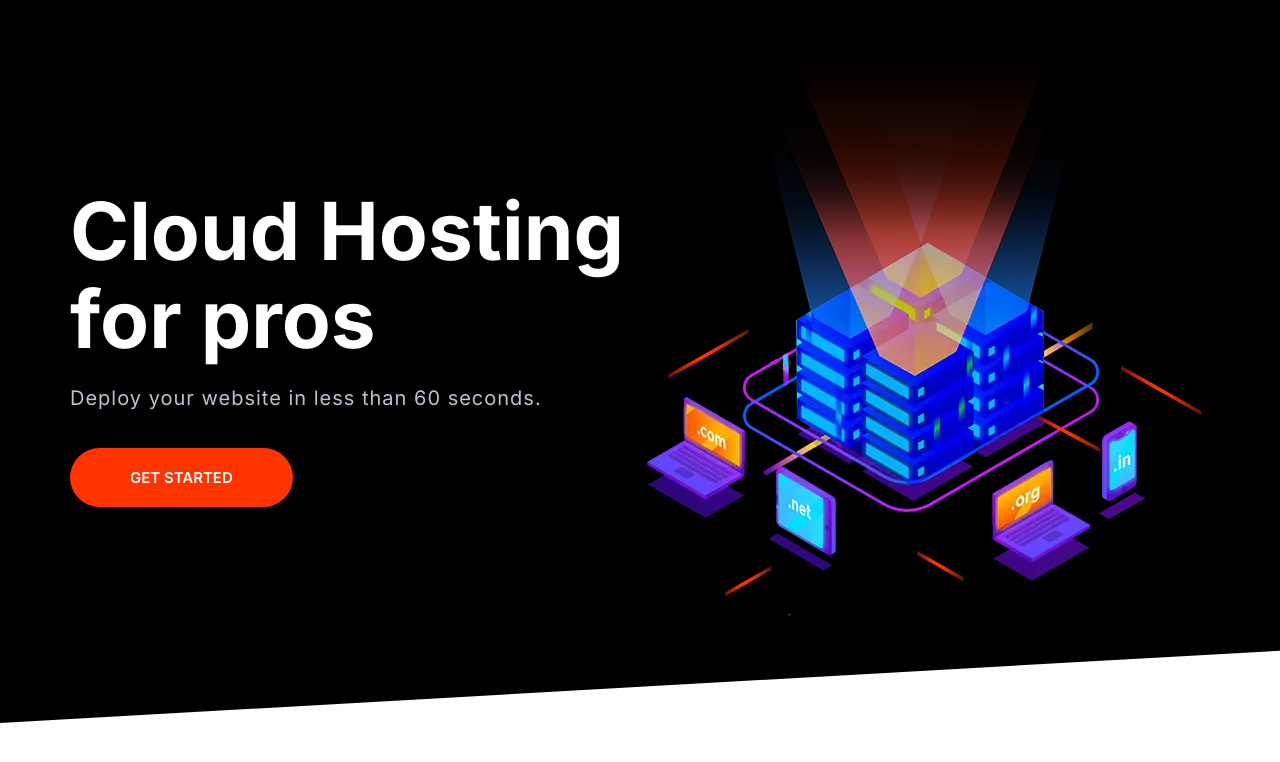
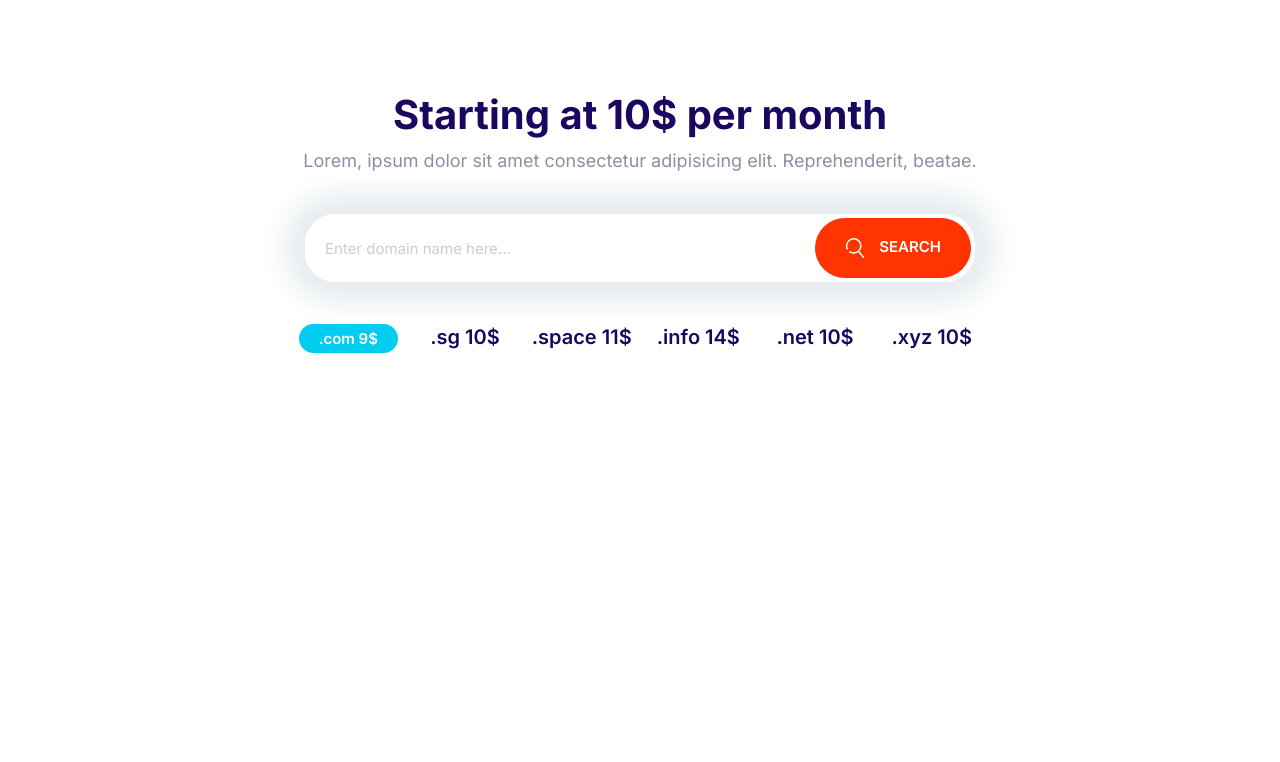
Before and after one commit to braahy97/braa-html-css-learning, a plain HTML site: page index.html in a window 1280 px wide. Drawn offline with Linux system fonts and the light colour scheme.

Commit message:
Styling the block domin

```diff
--- a/css/style.css
+++ b/css/style.css
@@ -211,6 +211,12 @@ a {
     text-align: center;
 }
 
+.btn .icon {
+    width: 2rem;
+    height: 2rem;
+    margin-right: 1rem;
+    vertical-align: middle;
+}
 
 .btn--primary {
     background: var(--color-primary);
@@ -290,7 +296,7 @@ a {
 .input-group .input {
     border: 0;
     flex-grow: 1;
-    padding: 1.5rem 1rem;
+    padding: 1.5rem 2rem;
 }
 
 .input-group .btn {
@@ -721,3 +727,28 @@ a {
         align-self: center;
     }
 }
+
+/* Domain block */
+.block-domain .input-group {
+    box-shadow: 0 0 30px 20px #e6ebee;
+    border: 0;
+    margin: 4rem auto;
+    max-width: 670px;
+}
+
+.block-domain__prices {
+    display: grid;
+    grid-template-columns: repeat(3, 1fr);
+    grid-template-rows: repeat(2, 6rem);
+    justify-items: center;
+    font-size: 2rem;
+    font-weight: 600;
+    max-width: 700px;
+    margin: 0 auto;
+}
+
+@media screen and (min-width:768px) {
+    .block-domain__prices {
+        grid-template-columns: repeat(auto-fit, minmax(10rem, 1fr));
+    }
+}
--- a/index.html
+++ b/index.html
@@ -14,19 +14,26 @@
 </head>
 
 <body>
-    <section class="block block--dark block--skewed-left hero">
-        <div class="grid hero__grid container">
-            <header class="block__header hero__content">
-                <h1 class="hero__header">Cloud Hosting for pros</h1>
-                <p class="hero__tagline">Deploy your website in less than 60 seconds.</p>
-                <a href="#" class="btn btn--accent btn--stretched">GET STARTED</a>
-            </header>
-            <picture>
-                <source type="image/webp" srcset="/css/images/banner.webp 1x, /css/images/banner@2x.webp 2x">
-                <source type="image/png" srcset="/css/images/banner.png 1x, /css/images/banner@2x.png 2x">
-                <img class="hero__image" src="/css/Images/banner.png" alt="">
-            </picture>
+    <section class="block container block-domain">
+        <header class="block__header">
+            <h2>Starting at 10$ per month</h2>
+            <p>Lorem, ipsum dolor sit amet consectetur adipisicing elit. Reprehenderit, beatae.</p>
+        </header>
+        <div class="input-group">
+            <input type="text" class="input" placeholder="Enter domain name here...">
+            <button class="btn btn--accent"> <svg class="icon icon--white">
+                    <use xlink:href="/css/images/sprite.svg#search"></use>
+                </svg>
+                search</button>
         </div>
+        <ul class="list block-domain__prices">
+            <li><span class="badge badge--secondary">.com 9$</span></li>
+            <li>.sg 10$</li>
+            <li>.space 11$</li>
+            <li>.info 14$</li>
+            <li>.net 10$</li>
+            <li>.xyz 10$</li>
+        </ul>
     </section>
     <script src="/js/main.js"></script>
 </body>
```
Also changed, not shown: css/components/Block-domain.html (added, +21 -0 lines).
